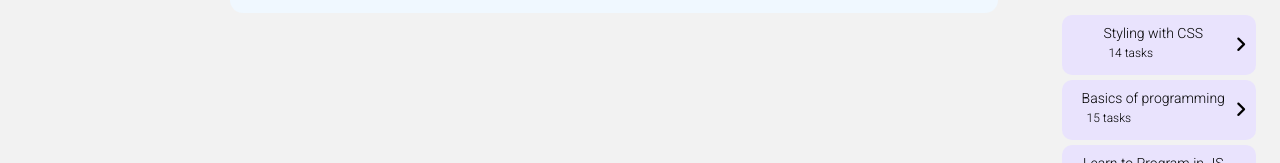
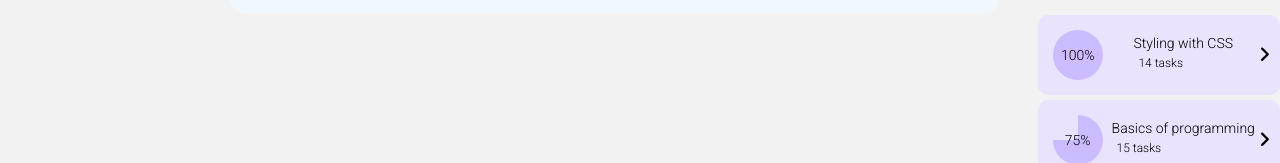
Before and after one commit to cenaei/Academy, a plain HTML site: page index.html in a window 1280 px wide. Shown: the part 637-800 px from the top of the page. Drawn offline with nearby package versions, Linux system fonts and the light colour scheme.

Commit message:
Homework progress: Added Progress Bar

```diff
--- /dev/null
+++ b/assets/sass/components/_circle.scss
@@ -0,0 +1,34 @@
+.circle {
+  position: relative;
+  width: 5rem;
+  height: 5rem;
+  margin: 0.5rem;
+  border-radius: 50%;
+  background: #FFCDB2;
+  overflow: hidden;
+}
+.circle.per-50 {
+  background-image: conic-gradient($confirm 50%, $secondary 0);
+}
+.circle.per-75 {
+  background-image: conic-gradient($confirm 75%, $secondary 0);
+}
+.circle.per-100 {
+  background-image: conic-gradient($confirm 100%, $secondary 0);
+}
+.circle .inner {
+  display: flex;
+  justify-content: center;
+  align-items: center;
+  position: absolute;
+  top: 50%;
+  left: 50%;
+  transform: translate(-50%, -50%);
+  width: 4rem;
+  height: 4rem;
+  background: transparent;
+  border-radius: 50%;
+  font-size: 1.4rem;
+  font-weight: 300;
+  color: black;
+}
--- a/assets/sass/main.scss
+++ b/assets/sass/main.scss
@@ -10,6 +10,7 @@
 @import "components/menu";
 @import "components/courses";
 @import "components/calendar";
+@import "components/circle";
 
 @import "layouts/left";
 @import "layouts/main";
--- a/index.html
+++ b/index.html
@@ -326,21 +326,33 @@
         <h2>Homework progress</h2>
         <div class="homework__slides">
           <div class="homework__item">
-            <figure></figure>
+            <figure>
+              <div class="circle per-100">
+                <div class="inner">100%</div>
+              </div>
+            </figure>
             <div class="homework__title">
               Styling with CSS<span>14 tasks</span>
             </div>
             <i class="fa-solid fa-angle-right"></i>
           </div>
           <div class="homework__item">
-            <figure></figure>
+            <figure>
+              <div class="circle per-75">
+                <div class="inner">75%</div>
+              </div>
+            </figure>
             <div class="homework__title">
               Basics of programming<span>15 tasks</span>
             </div>
             <i class="fa-solid fa-angle-right"></i>
           </div>
           <div class="homework__item">
-            <figure></figure>
+            <figure>
+              <div class="circle per-50">
+                <div class="inner">50%</div>
+              </div>
+            </figure>
             <div class="homework__title">
               Learn to Program in JS<span>16 tasks</span>
             </div>
```
Also changed, not shown: assets/css/main.css, 1 other file.
